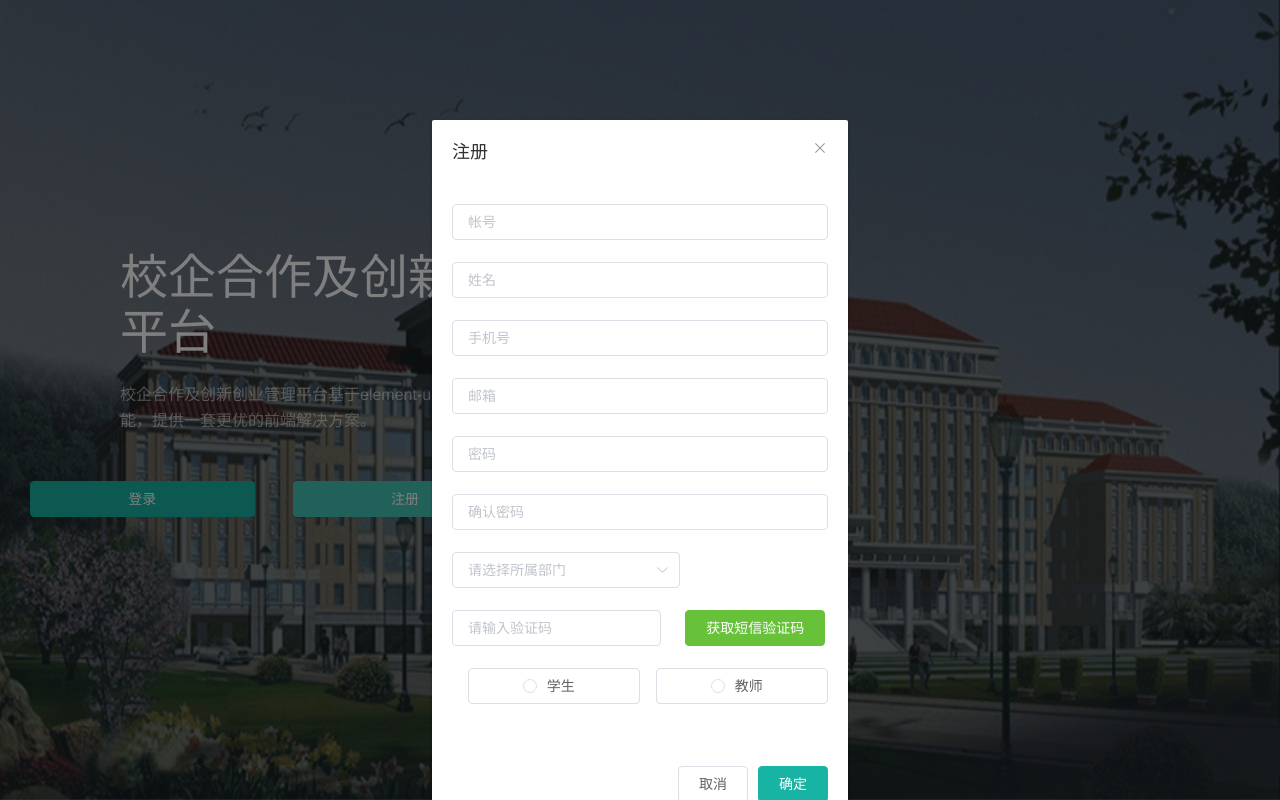
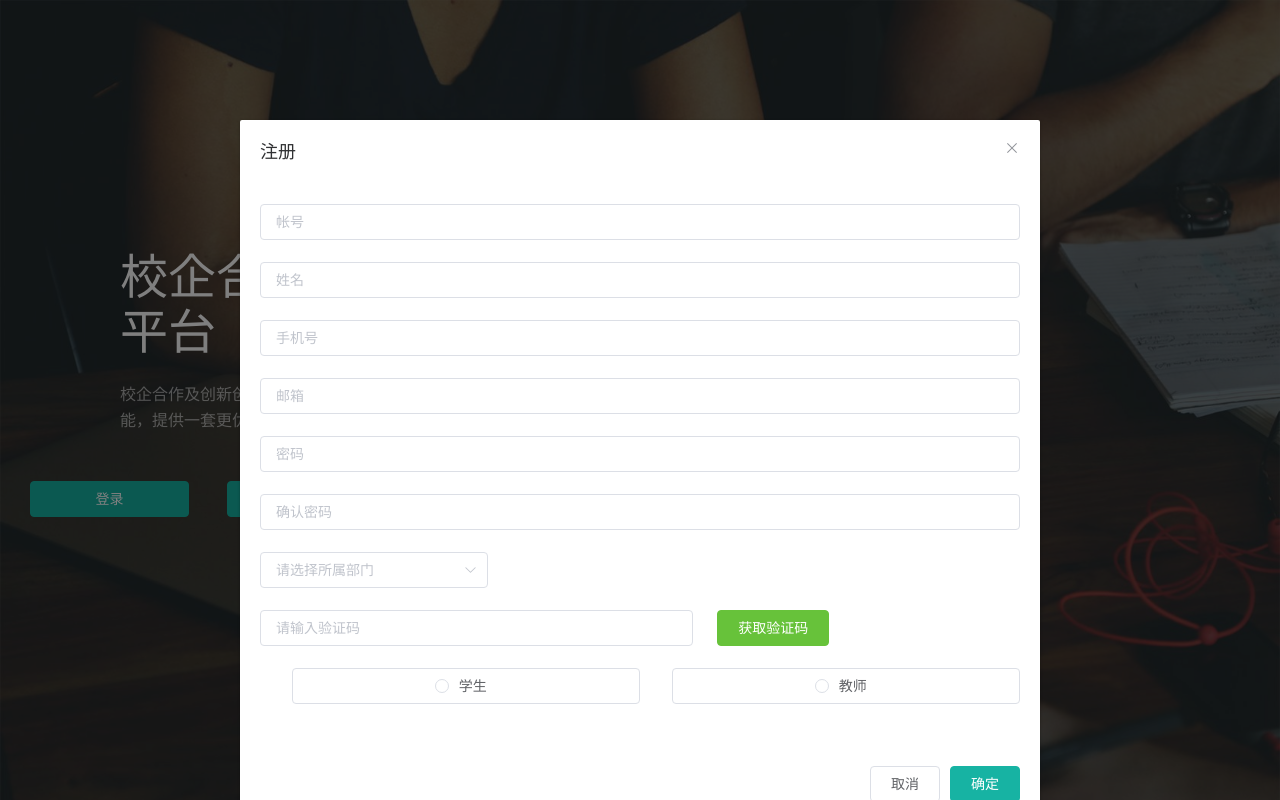
Before and after one commit to mikeygithub/innovate-admin-vue, a Vue app: page /#/index in a window 1280 px wide. Both pictures are taken after a click on the button "注册". Built offline with nearby package versions, Linux system fonts and the light colour scheme; what vue-cookie would draw is missing.

Commit message:
完成前台信息页面与后台管理系统对接

```diff
--- a/src/router/index.js
+++ b/src/router/index.js
@@ -42,7 +42,9 @@ const mainRoutes = {
     let token = Vue.cookie.get('token')
     if (!token || !/\S/.test(token)) {
       clearLoginInfo()
-      next({ name: 'login' })
+      // next({ name: 'login' })
+      console.log('beforeEnter')
+      next({ name: 'index' })
     }
     next()
   }
--- a/src/utils/httpRequest.js
+++ b/src/utils/httpRequest.js
@@ -28,6 +28,7 @@ http.interceptors.request.use(config => {
  */
 http.interceptors.response.use(response => {
   if (response.data && response.data.code === 401) { // 401, token失效
+    console.log('token失效')
     clearLoginInfo()
     router.push({ name: 'index' })
   }
--- a/src/views/common/index.vue
+++ b/src/views/common/index.vue
@@ -10,58 +10,40 @@
           <el-form>
             <el-form-item>
               <el-row :gutter="38">
-                <el-col :span="8">
+                <el-col :span="6">
                   <el-button class="login-btn-submit" type="primary" @click="loginSubmit()">登录</el-button>
                 </el-col>
-                <el-col :span="8">
+                <el-col :span="6">
+                  <el-button class="login-btn-submit" type="primary" @click="logoutHandle()">退出登录</el-button>
+                </el-col>
+                <el-col :span="6">
                   <el-button class="login-btn-submit" type="primary" @click="registerSubmit()">注册</el-button>
                 </el-col>
-                <el-col :span="8">
+                <el-col :span="6">
                   <el-button class="login-btn-submit" type="primary" @click="openMainPage">后台管理系统</el-button>
                 </el-col>
               </el-row>
             </el-form-item>
           </el-form>
         </div>
-        <!--<div class="login-main">-->
-          <!--<h3 class="login-title">管理员登录</h3>-->
-          <!--<el-form :model="dataForm" :rules="dataRule" ref="dataForm" @keyup.enter.native="dataFormSubmit()" status-icon>-->
-            <!--<el-form-item prop="userName">-->
-              <!--<el-input v-model="dataForm.userName" placeholder="帐号"></el-input>-->
-            <!--</el-form-item>-->
-            <!--<el-form-item prop="password">-->
-              <!--<el-input v-model="dataForm.password" type="password" placeholder="密码"></el-input>-->
-            <!--</el-form-item>-->
-            <!--<el-form-item prop="captcha">-->
-              <!--<el-row :gutter="20">-->
-                <!--<el-col :span="14">-->
-                  <!--<el-input v-model="dataForm.captcha" placeholder="验证码">-->
-                  <!--</el-input>-->
-                <!--</el-col>-->
-                <!--<el-col :span="10" class="login-captcha">-->
-                  <!--<img :src="captchaPath" @click="getCaptcha()" alt="">-->
-                <!--</el-col>-->
-              <!--</el-row>-->
-            <!--</el-form-item>-->
-            <!--<el-form-item>-->
-              <!--<el-button class="login-btn-submit" type="primary" @click="dataFormSubmit()">登录</el-button>-->
-            <!--</el-form-item>-->
-          <!--</el-form>-->
-        <!--</div>-->
       </div>
     </div>
     <Register v-if="registerVisible" ref="register" @refreshDataList="getCaptcha"></Register>
+    <Login v-if="loginVisible" ref="login" @refreshDataList="getCaptcha"></Login>
   </div>
 
 </template>
 
 <script>
-  import { getUUID } from '@/utils'
+  import {getUUID, clearLoginInfo} from '@/utils'
   import Register from './register'
+  import Login from './login'
+
   export default {
     data () {
       return {
         registerVisible: false,
+        loginVisible: false,
         dataForm: {
           userName: '',
           password: '',
@@ -70,13 +52,13 @@
         },
         dataRule: {
           userName: [
-            { required: true, message: '帐号不能为空', trigger: 'blur' }
+            {required: true, message: '帐号不能为空', trigger: 'blur'}
           ],
           password: [
-            { required: true, message: '密码不能为空', trigger: 'blur' }
+            {required: true, message: '密码不能为空', trigger: 'blur'}
           ],
           captcha: [
-            { required: true, message: '验证码不能为空', trigger: 'blur' }
+            {required: true, message: '验证码不能为空', trigger: 'blur'}
           ]
         },
         captchaPath: ''
@@ -86,7 +68,8 @@
       this.getCaptcha()
     },
     components: {
-      Register
+      Register,
+      Login
     },
     methods: {
       // 提交表单
@@ -105,7 +88,7 @@
             }).then(({data}) => {
               if (data && data.code === 0) {
                 this.$cookie.set('token', data.token)
-                this.$router.replace({ name: 'home' })
+                this.$router.replace({name: 'home'})
               } else {
                 this.getCaptcha()
                 this.$message.error(data.msg)
@@ -115,12 +98,22 @@
         })
       },
       loginSubmit () {
-        this.$router.push({ name: 'login' })
+        // 未登入
+        if (this.$cookie.get('token') === null) {
+          this.loginVisible = true
+          this.$nextTick(() => {
+            this.$refs.login.init()
+          })
+        } else {
+          this.$message.error('您已登入,无需重复登入！')
+        }
       },
       openMainPage () {
-        // 判断是否已经登入
-        this.$message.error('请先登入')
-        this.$router.replace({ name: 'home' })
+        if (this.$cookie.get('token') === null) {
+          this.$message.error('请先登入')
+        } else {
+          this.$router.replace({name: 'home'})
+        }
       },
       registerSubmit () {
         this.registerVisible = true
@@ -132,6 +125,30 @@
       getCaptcha () {
         this.dataForm.uuid = getUUID()
         this.captchaPath = this.$http.adornUrl(`/captcha.jpg?uuid=${this.dataForm.uuid}`)
+      },
+      // 退出
+      logoutHandle () {
+        if (this.$cookie.get('token') === null) {
+          this.$message.info('您还未登入')
+          return
+        }
+        this.$confirm(`确定进行[退出]操作?`, '提示', {
+          confirmButtonText: '确定',
+          cancelButtonText: '取消',
+          type: 'warning'
+        }).then(() => {
+          this.$http({
+            url: this.$http.adornUrl('/sys/logout'),
+            method: 'post',
+            data: this.$http.adornData()
+          }).then(({data}) => {
+            if (data && data.code === 0) {
+              clearLoginInfo()
+              this.$message.success('账号已退出')
+              this.$router.push({ name: 'index' })
+            }
+          })
+        }).catch(() => {})
       }
     }
   }
@@ -146,6 +163,7 @@
     left: 0;
     background-color: rgba(38, 50, 56, .6);
     overflow: hidden;
+
     &:before {
       position: fixed;
       top: 0;
@@ -157,6 +175,7 @@
       background-image: url(~@/assets/img/login_bg.jpg);
       background-size: cover;
     }
+
     .site-content__wrapper {
       position: absolute;
       top: 0;
@@ -169,26 +188,31 @@
       overflow-y: auto;
       background-color: transparent;
     }
+
     .site-content {
       min-height: 100%;
       padding: 30px 500px 30px 30px;
     }
+
     .brand-info {
       margin: 220px 100px 0 90px;
       color: #fff;
     }
+
     .brand-info__text {
-      margin:  0 0 22px 0;
+      margin: 0 0 22px 0;
       font-size: 48px;
       font-weight: 400;
-      text-transform : uppercase;
+      text-transform: uppercase;
     }
+
     .brand-info__intro {
       margin: 10px 0;
       font-size: 16px;
       line-height: 1.58;
       opacity: .6;
     }
+
     .login-main {
       position: absolute;
       top: 0;
@@ -198,16 +222,20 @@
       min-height: 100%;
       background-color: #fff;
     }
+
     .login-title {
       font-size: 16px;
     }
+
     .login-captcha {
       overflow: hidden;
+
       > img {
         width: 100%;
         cursor: pointer;
       }
     }
+
     .login-btn-submit {
       width: 100%;
       margin-top: 38px;
--- a/src/views/common/login.vue
+++ b/src/views/common/login.vue
@@ -1,12 +1,9 @@
 <template>
-  <div class="site-wrapper site-page--login">
-    <div class="site-content__wrapper">
-      <div class="site-content">
-        <div class="brand-info">
-          <h2 class="brand-info__text">校企合作及创新创业管理平台</h2>
-          <p class="brand-info__intro">校企合作及创新创业管理平台基于element-ui构建开发，实现后台管理前端功能，提供一套更优的前端解决方案。</p>
-        </div>
-        <div class="login-main">
+  <el-dialog
+    :title="''"
+    :close-on-click-modal="false"
+    width="26rem"
+    :visible.sync="visible">
     <h3 class="login-title">用户登录</h3>
         <el-form :model="dataForm" :rules="dataRule" ref="dataForm" @keyup.enter.native="dataFormSubmit()" status-icon>
           <el-form-item prop="userName">
@@ -29,28 +26,28 @@
           <el-form-item>
             <el-row :gutter="38">
               <el-col :span="12">
-                  <el-button class="login-btn-submit" type="primary" @click="dataFormSubmit()" :loading="loginLoading">登录</el-button>
+                <el-button class="login-btn-submit" type="primary" @click="dataFormSubmit()" :loading="loginLoading">
+                  登录
+                </el-button>
               </el-col>
               <el-col :span="12">
-                  <el-button class="login-btn-submit" type="primary" @click="registerSubmit()">注册</el-button>
+                <el-button class="login-btn-submit" type="primary" @click="visible = false">取消</el-button>
               </el-col>
             </el-row>
           </el-form-item>
         </el-form>
-        </div>
-      </div>
-    </div>
-    <Register v-if="registerVisible" ref="register" @refreshDataList="getCaptcha"></Register>
-  </div>
+      <!--</div>-->
+    <!--</el-form>-->
+  </el-dialog>
 </template>
 
 <script>
   import { getUUID } from '@/utils'
-  import Register from './register'
 
   export default {
     data () {
       return {
+        visible: false,
         registerVisible: false,
         loginLoading: false,
         dataForm: {
@@ -75,7 +72,6 @@
       }
     },
     components: {
-      Register
     },
     created () {
       this.getCaptcha()
@@ -84,6 +80,9 @@
       this.getDate()
     },
     methods: {
+      init () {
+        this.visible = true
+      },
       // 提交表单
       dataFormSubmit () {
         this.$refs['dataForm'].validate((valid) => {
@@ -102,8 +101,9 @@
               this.loginLoading = false
               if (data && data.code === 0) {
                 this.$cookie.set('token', data.token)
-                // this.$router.replace({ name: 'index' })
-                this.$router.replace({ name: 'home' })
+                this.$message.success('登入成功')
+                this.$router.replace({ name: 'index' })
+                this.visible = false
               } else {
                 this.getCaptcha()
                 this.$message.error(data.msg)
@@ -159,7 +159,7 @@
       width: 100%;
       height: 100%;
       content: "";
-      background-image: url(~@/assets/img/login.png);
+      /*background-image: url(~@/assets/img/login.png);*/
       background-size: 100% 100%;
     }
     .site-content__wrapper {
--- a/src/views/common/register.vue
+++ b/src/views/common/register.vue
@@ -3,7 +3,7 @@
     :title="'注册'"
     @close="closeRegister"
     :close-on-click-modal="false"
-    width="26rem"
+    width="50rem"
     :visible.sync="visible">
     <el-form :model="dataForm" :rules="dataRule" ref="dataForm" @keyup.enter.native="dataFormSubmit()" status-icon>
       <el-form-item prop="username">
@@ -25,8 +25,9 @@
         <el-input v-model="dataForm.surePassword" type="password" placeholder="确认密码"></el-input>
       </el-form-item>
       <el-form-item prop="instituteId">
-        <el-select v-model="dataForm.instituteId"  placeholder="请选择所属部门">
-          <el-option v-for="item in instituteList" :key="item.instituteId" :label="item.instituteName" :value="item.instituteId">
+        <el-select v-model="dataForm.instituteId" placeholder="请选择所属部门">
+          <el-option v-for="item in instituteList" :key="item.instituteId" :label="item.instituteName"
+                     :value="item.instituteId">
           </el-option>
         </el-select>
       </el-form-item>
@@ -35,8 +36,9 @@
           <el-col :span="14">
             <el-input v-model="dataForm.captcha" placeholder="请输入验证码"></el-input>
           </el-col>
-          <el-col :span="10">
-            <el-button @click="getCaptchaSubmit()" type="success" :loading="loading">获取短信验证码</el-button>
+          <el-col :span="8">
+            <el-button @click="getCaptchaSubmit()" type="success" :disabled="codeDisable" v-if="codeDisable==false">获取验证码</el-button>
+            <el-button @click="getCaptchaSubmit()" type="success" :disabled="codeDisable" v-if="codeDisable==true">{{codeSendMsg}}</el-button>
           </el-col>
         </el-row>
       </el-form-item>
@@ -61,7 +63,8 @@
 </template>
 
 <script>
-  import { isEmail, isMobile } from '@/utils/validate'
+  import {isEmail, isMobile} from '@/utils/validate'
+
   export default {
     data () {
       var validateMobile = (rule, value, callback) => {
@@ -86,8 +89,11 @@
         }
       }
       return {
+        codeSendMsg: '重新发送',
+        time: 0,
         visible: false,
         loading: false,
+        codeDisable: false,
         registerLoading: false,
         instituteList: this.$store.state.user.institute,
         dataForm: {
@@ -104,34 +110,34 @@
         },
         dataRule: {
           username: [
-            { required: true, message: '账号不能为空', trigger: 'blur' }
+            {required: true, message: '账号不能为空', trigger: 'blur'}
           ],
           name: [
-            { required: true, message: '姓名不能为空', trigger: 'blur' }
+            {required: true, message: '姓名不能为空', trigger: 'blur'}
           ],
           userEmail: [
-            { required: true, message: '邮箱不能为空', trigger: 'blur' },
-            { validator: validateEmail, trigger: 'blur' }
+            {required: true, message: '邮箱不能为空', trigger: 'blur'},
+            {validator: validateEmail, trigger: 'blur'}
           ],
           instituteId: [
-            { required: true, message: '所属部门不能为空', trigger: 'blur' }
+            {required: true, message: '所属部门不能为空', trigger: 'blur'}
           ],
           userPhone: [
-            { required: true, message: '手机号不能为空', trigger: 'blur' },
-            { validator: validateMobile, trigger: 'blur' }
+            {required: true, message: '手机号不能为空', trigger: 'blur'},
+            {validator: validateMobile, trigger: 'blur'}
           ],
           userPassword: [
-            { required: true, message: '密码不能为空', trigger: 'blur' }
+            {required: true, message: '密码不能为空', trigger: 'blur'}
           ],
           surePassword: [
-            { required: true, message: '确认密码不能为空', trigger: 'blur' },
-            { validator: validateSurePassword, trigger: 'blur' }
+            {required: true, message: '确认密码不能为空', trigger: 'blur'},
+            {validator: validateSurePassword, trigger: 'blur'}
           ],
           type: [
-            { required: true, message: '角色不能为空', trigger: 'blur' }
+            {required: true, message: '角色不能为空', trigger: 'blur'}
           ],
           captcha: [
-            { required: true, message: '验证码不能为空', trigger: 'blur' }
+            {required: true, message: '验证码不能为空', trigger: 'blur'}
           ]
         }
       }
@@ -141,11 +147,10 @@
         this.visible = true
       },
       getCaptchaSubmit () {
-        this.loading = true
-        window.setInterval(() => {
-          this.loading = false
-        }, 30000)
         if (isMobile(this.dataForm.userPhone)) {
+          this.codeDisable = true
+          this.time = 60
+          this.timer()
           this.$http({
             url: this.$http.adornUrl(`/sys/message`),
             method: 'post',
@@ -153,10 +158,23 @@
               'mobile': this.dataForm.userPhone
             })
           }).then(({data}) => {
+            this.$message.success('发送短信成功')
             console.info(data)
           })
         } else {
           this.$message.error('请输入正确的手机号！')
+        }
+      },
+      // 60S倒计时
+      timer () {
+        if (this.time > 0) {
+          this.time--
+          this.codeSendMsg = this.time + 's后重新获取'
+          setTimeout(this.timer, 1000)
+        } else {
+          this.time = 0
+          this.codeSendMsg = '获取验证码'
+          this.codeDisable = false
         }
       },
       // 表单提交
```
Lines whose indentation alone changed are shown as unchanged.
